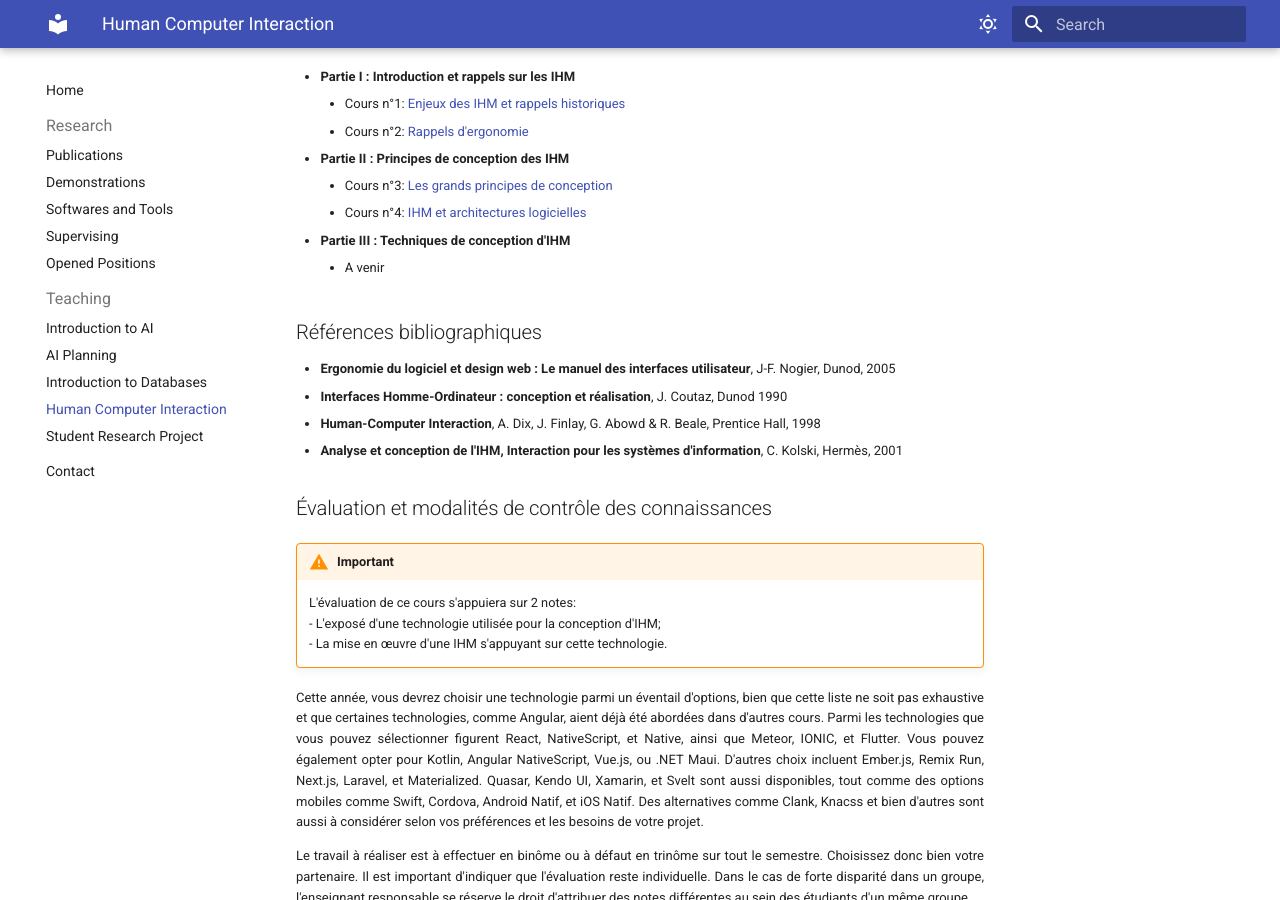
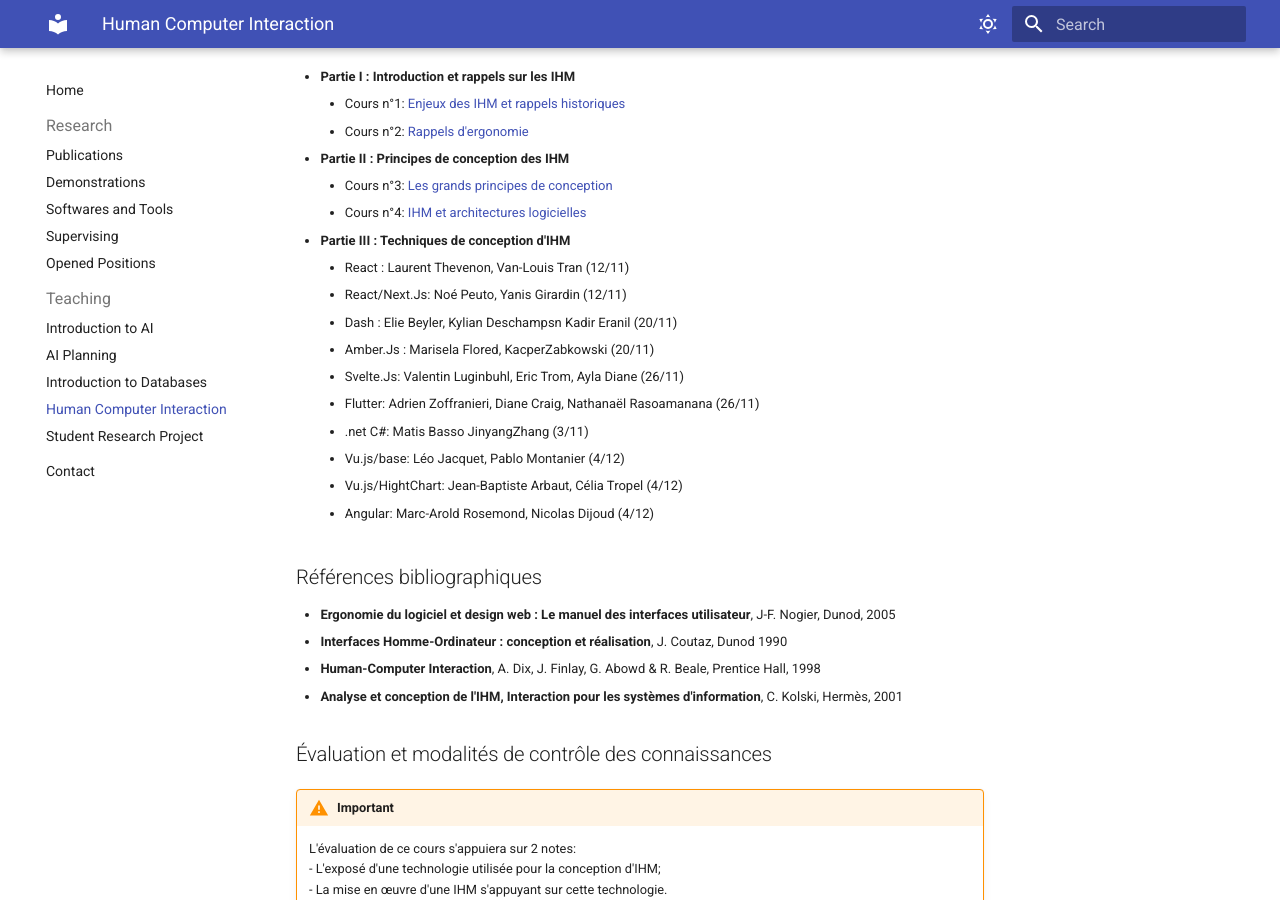
Before and after one commit to pellierd/homepage, an MkDocs documentation site: the page built from docs/teaching/hci.md, in a window 1280 px wide and 900 px high, scrolled down 670 px. Built offline with MkDocs 1.6.1 and Material for MkDocs 9.7.7, drawn with Linux system fonts in a browser that asks for light colours.

Commit message:
Ajout du planning HCI

```diff
--- a/docs/teaching/hci.md
+++ b/docs/teaching/hci.md
@@ -26,7 +26,16 @@ Après un rappel des principes ergonomiques, ce cours s’intéresse essentielle
     - Cours n°3: [Les grands principes de conception](hci/03-conception.pdf)
     - Cours n°4: [IHM et architectures logicielles](hci/04-architecture.pdf)
 - **Partie III : Techniques de conception d'IHM**
-    - A venir
+    - React : Laurent Thevenon, Van-Louis Tran (12/11)
+    - React/Next.Js: Noé Peuto, Yanis Girardin (12/11)
+    - Dash : Elie Beyler, Kylian Deschampsn Kadir Eranil (20/11)
+    - Amber.Js : Marisela Flored, KacperZabkowski (20/11)
+    - Svelte.Js: Valentin Luginbuhl, Eric Trom, Ayla Diane (26/11)
+    - Flutter: Adrien Zoffranieri, Diane Craig, Nathanaël Rasoamanana (26/11)
+    - .net C#: Matis Basso JinyangZhang (3/11)
+    - Vu.js/base: Léo Jacquet, Pablo Montanier (4/12)
+    - Vu.js/HightChart: Jean-Baptiste Arbaut, Célia Tropel (4/12)
+    - Angular: Marc-Arold Rosemond, Nicolas Dijoud (4/12)
 
 ## Références bibliographiques
 
```
